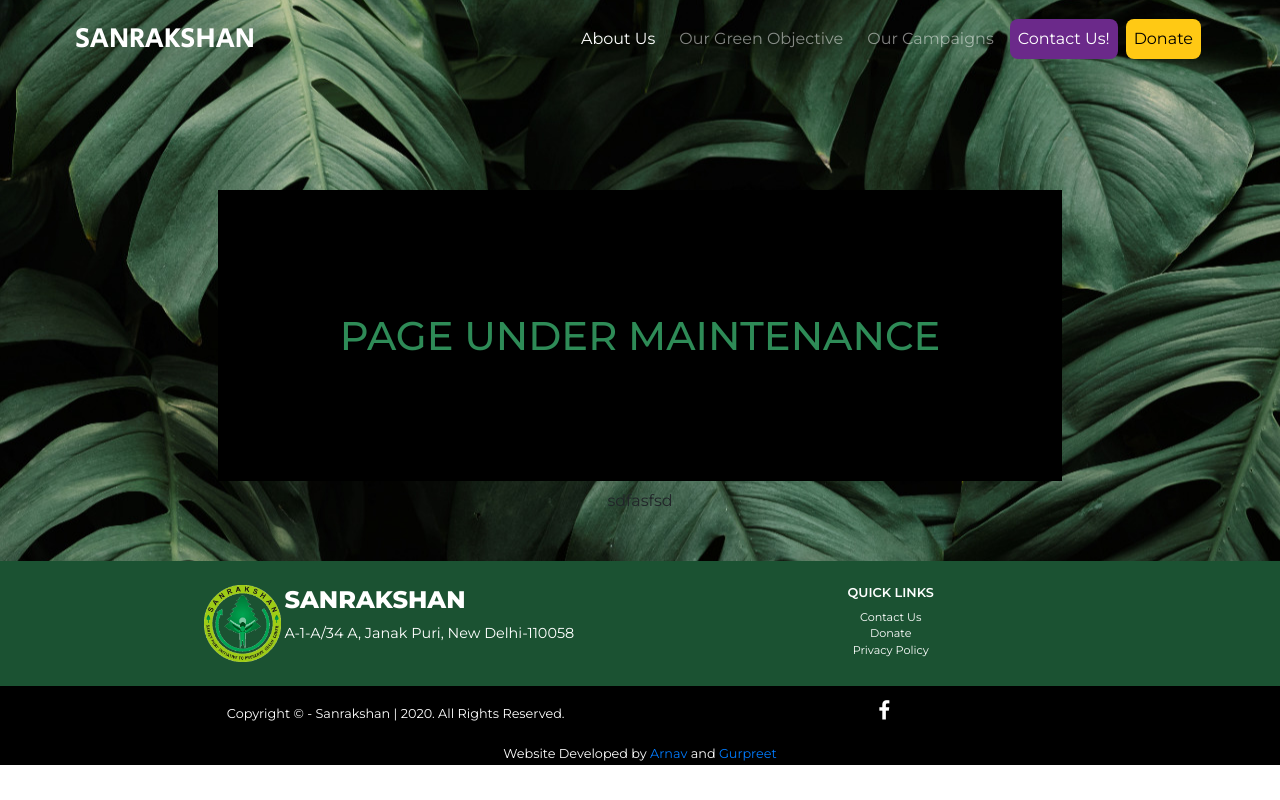
After one commit to arnavpisces/Sanrakshan-Website, a Flask app: page /donate in a window 1280 px wide. The commit adds this page. Run offline with Flask 2, Linux system fonts and the light colour scheme; some libraries are stand-ins or nearby versions.

Commit message:
added seo tags, donate page, 2nd footer, about us

```diff
--- a/main.py
+++ b/main.py
@@ -12,6 +12,10 @@ def contactPage():
 @app.route('/privacy')
 def privacyPage():
     return render_template('privacy.html')
+
+@app.route('/donate')
+def donatePage():
+    return render_template('donate.html')
 
 @app.route('/send-message', methods=['GET','POST'])
 def getMessage():
--- a/static/css/custom.css
+++ b/static/css/custom.css
@@ -458,7 +458,25 @@ html {
 .card-header:hover ~ .btn-link a{
     color:#194d30 !important;
 }
-
+.footer-copyright2{
+    padding:0;
+}
+.row-centre-donate{
+    background-color: black;
+    color:white;
+    text-align: center;
+    border-color: black;
+}
+.donate-head{
+    text-align: center;
+    color:#2e8b57;
+    border-color: #2e8b57;
+    padding:10%;
+    background-color: black;
+    display:inline-block;
+    /* padding-top:20%; */
+    margin-top:13%;
+}
 @media (min-width: 992px){
     .navbar-expand-lg .navbar-nav .nav-link {
         padding-right: 0.5rem;
--- /dev/null
+++ b/templates/donate.html
@@ -0,0 +1,106 @@
+<!doctype html>
+ <html lang="en">
+    <head>
+        <Meta charset="utf-8">
+            <meta name="donate us" content="Sanrakshan NGO">
+        <title>Privacy Policy | Sanrakshan</title>
+        <link rel="stylesheet" href="https://maxcdn.bootstrapcdn.com/bootstrap/4.0.0/css/bootstrap.min.css" integrity="sha384-Gn5384xqQ1aoWXA+058RXPxPg6fy4IWvTNh0E263XmFcJlSAwiGgFAW/dAiS6JXm" crossorigin="anonymous">
+        <script src="https://code.jquery.com/jquery-3.2.1.slim.min.js" integrity="sha384-KJ3o2DKtIkvYIK3UENzmM7KCkRr/rE9/Qpg6aAZGJwFDMVNA/GpGFF93hXpG5KkN" crossorigin="anonymous"></script>
+        <script src="https://cdnjs.cloudflare.com/ajax/libs/popper.js/1.12.9/umd/popper.min.js" integrity="sha384-ApNbgh9B+Y1QKtv3Rn7W3mgPxhU9K/ScQsAP7hUibX39j7fakFPskvXusvfa0b4Q" crossorigin="anonymous"></script>
+        <script src="https://maxcdn.bootstrapcdn.com/bootstrap/4.0.0/js/bootstrap.min.js" integrity="sha384-JZR6Spejh4U02d8jOt6vLEHfe/JQGiRRSQQxSfFWpi1MquVdAyjUar5+76PVCmYl" crossorigin="anonymous"></script>
+        <link rel="stylesheet" href="{{ url_for('static', filename='css/custom.css') }}">
+        <link href="https://fonts.googleapis.com/css2?family=Secular+One&family=Alata&family=Montserrat:wght@400;500;600;800&display=swap" rel="stylesheet">
+        <link rel="stylesheet" href="https://cdnjs.cloudflare.com/ajax/libs/font-awesome/4.7.0/css/font-awesome.min.css">
+        <script async src="https://www.googletagmanager.com/gtag/js?id=UA-172480595-1"></script>
+          <script>
+            window.dataLayer = window.dataLayer || [];
+            function gtag(){dataLayer.push(arguments);}
+            gtag('js', new Date());
+
+            gtag('config', 'UA-172480595-1');
+        </script>
+    </head>
+    <body>
+
+        <script>
+            //This script is used to change the colour of the navbar when scrolled
+            $(function () {
+                $(document).scroll(function () {
+                    var $nav = $(".navbar-expand-lg");
+                    var $bg = $(".privacy-head");
+                    $nav.toggleClass('scrolled', $(this).scrollTop() > $bg.height());
+                });
+            });
+        </script>
+        <nav class="navbar navbar-expand-lg navbar-dark navbar-contact">
+            <div class="container">
+                <a class="navbar-brand" href="/">SANRAKSHAN</a>
+                <button class="navbar-toggler" type="button" data-toggle="collapse" data-target="#navbarNav" aria-controls="navbarNav" aria-expanded="false" aria-label="Toggle navigation">
+                <span class="navbar-toggler-icon"></span>
+                </button>
+                <div class="collapse navbar-collapse" id="navbarNav">
+                <ul class="navbar-nav ml-auto">
+                    <li class="nav-item active">
+                    <a class="nav-link au" href="/#row-about">About Us <span class="sr-only">(current)</span></a>
+                    </li>
+                    <li class="nav-item">
+                    <a class="nav-link ogo" href="/#row-object">Our Green Objective</a>
+                    </li>
+                    <li class="nav-item">
+                    <a class="nav-link oc" href="/#row-campaign">Our Campaigns</a>
+                    </li>
+                    <!-- <li class="nav-item">
+                    <a class="nav-link awa" href="#">Awards</a>
+                    </li> -->
+                    <li class="nav-item help-item">
+                        <a class="nav-link help" href="/contact-us">Contact Us!</a>
+                    </li>
+                    <li class="nav-item donate-item">
+                        <a class="nav-link donate" href="/donate">Donate</a>
+                    </li>
+                </ul>
+                </div>
+            </div>
+          </nav>
+          <div class="privacy">
+              <div class="row-centre">
+                  <h1 class="donate-head">PAGE UNDER MAINTENANCE</h1>
+              </div>
+              <p>sdfasfsd</p>
+          </div>
+          <footer id="sticky-footer" class="py-4 text-white-50 footer">
+            <div class="row">
+                <div class="col-md-6 footer-col-md">
+                    <img class="footer-image" src="{{  url_for('static',filename='images/logo-transparent.png')  }}">
+                    <div class="beside-image">
+                        <h2 class="footer-heading">SANRAKSHAN</h2>
+                        <p style="font-size:90%;">A-1-A/34 A, Janak Puri, New Delhi-110058</p>
+                    </div>
+                </div>
+                <div class="col-md-6">
+                    <h5 class="footer-subhead">QUICK LINKS</h5>
+                    <a class="footer-anchor" href="/contact-us">Contact Us</a>
+                    <a class="footer-anchor" href="/donate">Donate</a>
+                    <a class="footer-anchor" href="/privacy">Privacy Policy</a>
+                </div>
+            </div>
+          </footer>
+          <div class="footer-copyright">
+            <div class="row">
+                <div class="col-md-6">
+                    <small>Copyright &copy; - Sanrakshan | 2020. All Rights Reserved.</small>
+                </div>
+                <div class="col-md-6 social-icon-col">
+                    <a href="https://www.facebook.com/sanjay.puri.714655" class="fa fa-facebook" target="_blank"></a>
+                </div>
+            </div>
+          </div>
+            <div class="footer-copyright2">
+                <div class="column">
+                    <div class="row-centre-donate">
+                        <small>Website Developed by <a href="#">Arnav</a> and <a href="#">Gurpreet</a></small>
+                    </div>
+                </div>
+            </div>
+    </body>
+    </html>
```
Also changed, not shown: templates/contact.html (+22 -4 lines), templates/index.html (+28 -6 lines), templates/privacy.html (+21 -5 lines).
